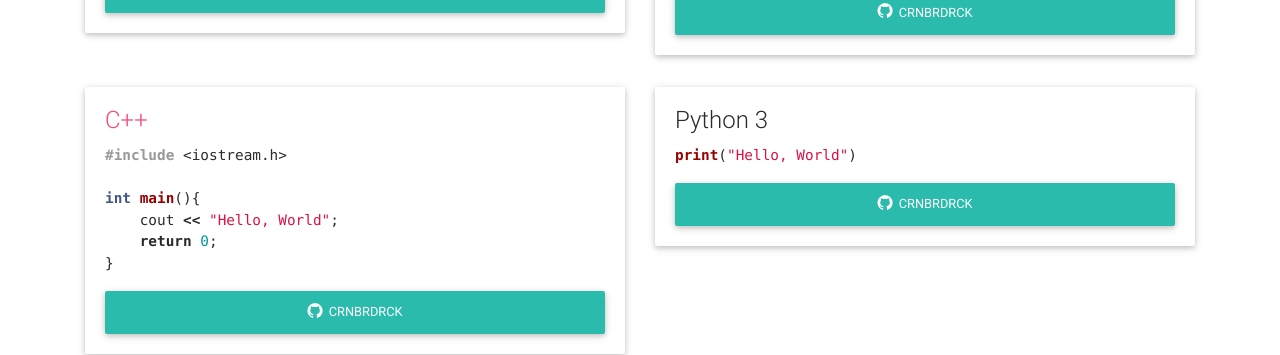
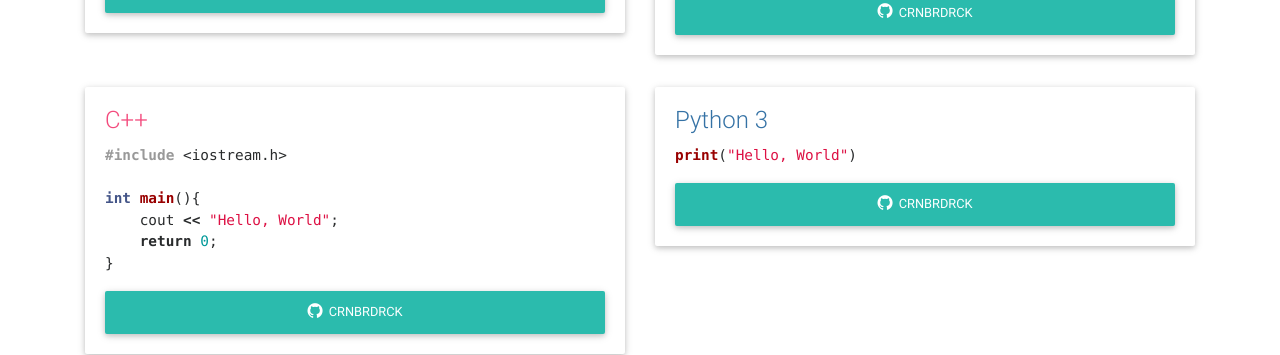
Before and after one commit to freyamade/hello.world, a Jekyll site: the page built from index.md, in a window 1280 px wide. Shown: the part 402-757 px from the top of the page. Built offline with Jekyll 4.4.1, drawn with Linux system fonts in a browser that asks for light colours; nearby versions of some CDN libraries.

Commit message:
Update card.html

```diff
--- a/_includes/card.html
+++ b/_includes/card.html
@@ -3,7 +3,7 @@
     <!--Card-->
     <div class="card">
         <div class="card-block">
-            <h4 class="card-title card-lang-{{ include.program.lang }}">{{ include.program.lang|capitalize }}</h4>
+            <h4 class="card-title card-lang-{{ include.program.lang|replace:" ", "-" }}">{{ include.program.lang|capitalize }}</h4>
             {{ include.program.output }}
             <div class="read-more">
                 <a href="https://github.com/{{ include.program.author }}" target="_blank" type="button" class="btn btn-default btn-block"><i class="fa fa-github left"></i> {{ include.program.author }}</a>
```
